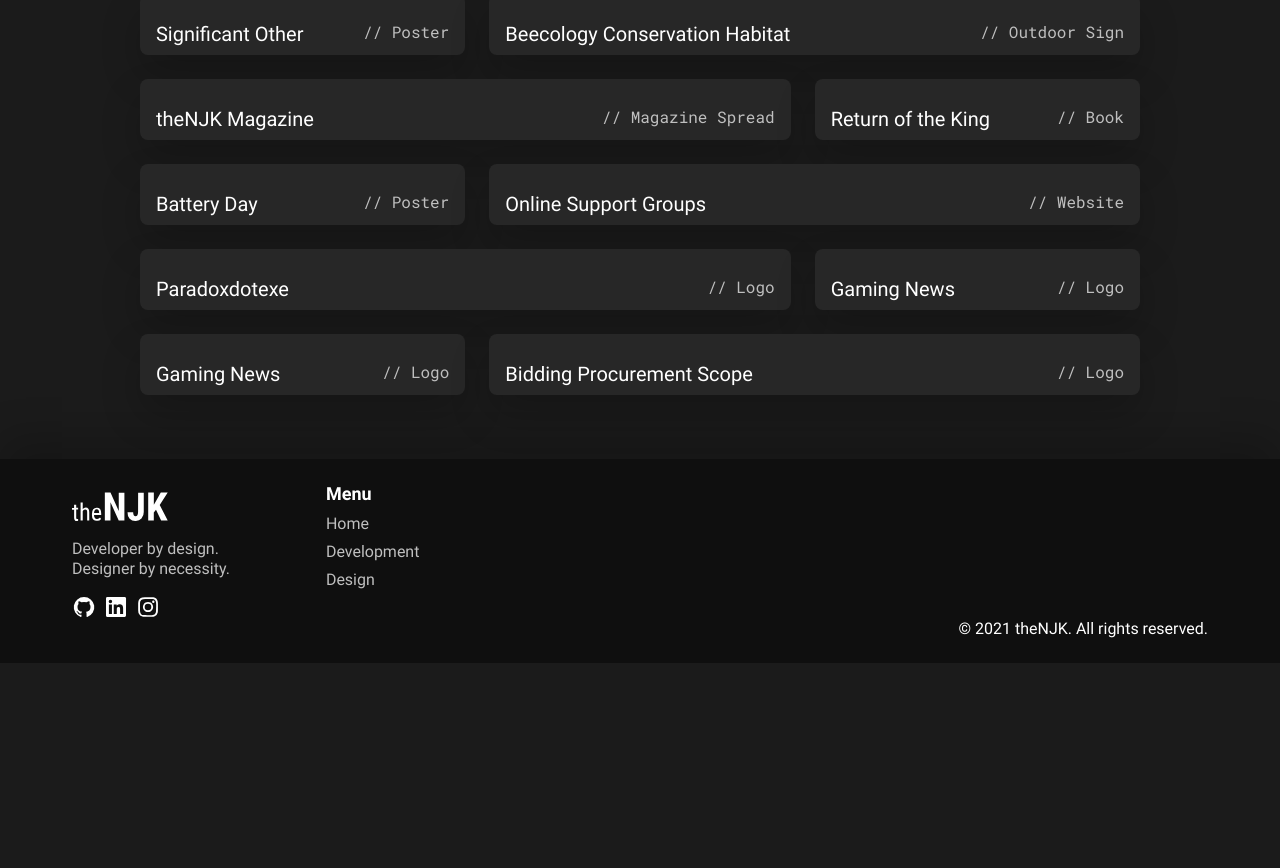
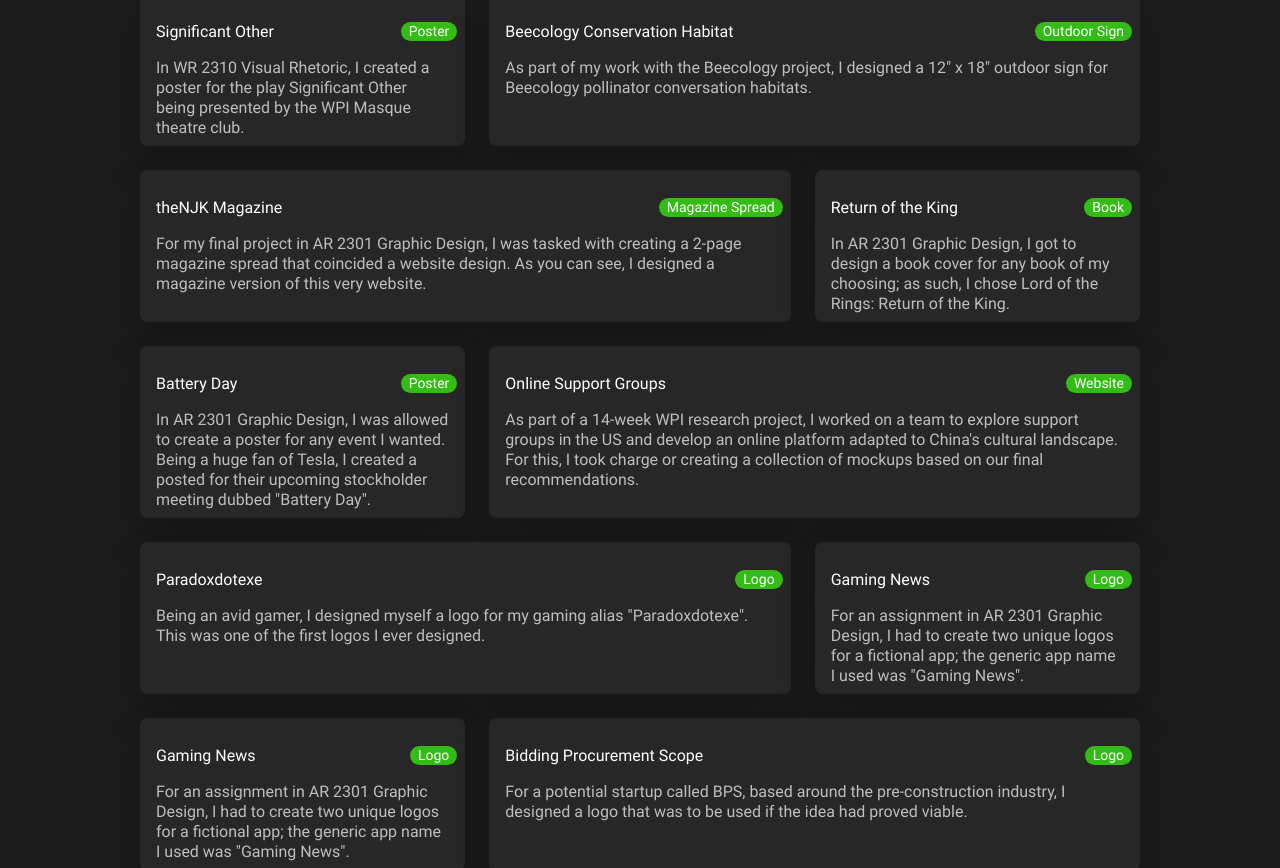
Before and after one commit to Paradoxdotexe/theNJK, a Vue app: page /design in a window 1280 px wide. Shown: the part 1000-1868 px from the top of the page. Before the commit the page ends 1663 px from the top, so only its background shows below. Built offline with nearby package versions, Linux system fonts and the light colour scheme.

Commit message:
Improve DesignCard design, improve DesignPage responsiveness, add DesignCard descriptions

```diff
--- a/src/components/ContentCard.vue
+++ b/src/components/ContentCard.vue
@@ -62,16 +62,7 @@ export default defineComponent({
     }
 
     .content-card__tag {
-      display: flex;
-      justify-content: center;
-      align-items: center;
-      margin-left: auto;
-      margin-right: -$gap-sm;
-      line-height: 80%;
-      background: $accent-primary;
-      border-radius: $gap-md;
-      font-size: $font-size-sm;
-      padding: $gap-sm * 0.5 $gap-sm;
+      @include mix-card-tag;
     }
 
     .content-card__subtitle,
--- a/src/components/design/DesignCard.vue
+++ b/src/components/design/DesignCard.vue
@@ -1,9 +1,12 @@
 <template>
   <div class="design-card">
     <img :src="computes.path" />
-    <div class="design-card__bottom">
-      <div class="design-card__title">{{ entry.title }}</div>
-      <div class="design-card__format">// {{ entry.format }}</div>
+    <div class="design-card__content">
+      <div class="design-card__top">
+        <div class="design-card__title">{{ entry.title }}</div>
+        <div class="design-card__tag">{{ entry.format }}</div>
+      </div>
+      <div class="design-card__description">{{ entry.description }}</div>
     </div>
   </div>
 </template>
@@ -51,32 +54,31 @@ export default defineComponent({
     width: 100%;
   }
 
-  .design-card__bottom {
+  .design-card__content {
     padding: $gap-sm $gap-md;
     display: flex;
-    justify-content: space-between;
+    flex-direction: column;
 
-    .design-card__title {
-      font-size: $font-size-lg;
+    .design-card__top {
+      margin-bottom: $gap-md;
+      display: flex;
+      justify-content: space-between;
+
+      .design-card__tag {
+        @include mix-card-tag;
+        margin-left: $gap-sm;
+      }
     }
 
-    .design-card__format {
-      font-size: $font-size-sm;
-      font-family: $font-family-secondary;
+    .design-card__description {
       color: $color-secondary;
     }
   }
 }
 
-@media (min-width: $breakpoint-xs) {
-  .design-card .design-card__bottom {
-    .design-card__title {
-      font-size: $font-size-xl;
-    }
-
-    .design-card__format {
-      font-size: $font-size-md;
+@media (min-width: $breakpoint-md) {
+  .design-card .design-card__bottom .design-card__title {
+      font-size: $font-size-lg;
     }
   }
-}
 </style>
--- a/src/data/design.ts
+++ b/src/data/design.ts
@@ -20,6 +20,7 @@ export enum ContentHeight {
 export interface DesignEntry {
   title: string;
   key: string;
+  description: string;
   format: ContentFormat;
   width: ContentWidth;
   height: ContentHeight
@@ -29,6 +30,7 @@ const DesignEntries: DesignEntry[] = [
   {
     title: 'Significant Other',
     key: 'SO',
+    description: 'In WR 2310 Visual Rhetoric, I created a poster for the play Significant Other being presented by the WPI Masque theatre club.',
     format: ContentFormat.POSTER,
     width: ContentWidth.SMALL,
     height: ContentHeight.TALL
@@ -36,6 +38,7 @@ const DesignEntries: DesignEntry[] = [
   {
     title: 'Beecology Conservation Habitat',
     key: 'BCH',
+    description: 'As part of my work with the Beecology project, I designed a 12" x 18" outdoor sign for Beecology pollinator conversation habitats.',
     format: ContentFormat.SIGN,
     width: ContentWidth.LARGE,
     height: ContentHeight.TALL
@@ -43,6 +46,7 @@ const DesignEntries: DesignEntry[] = [
   {
     title: 'theNJK Magazine',
     key: 'NJK',
+    description: 'For my final project in AR 2301 Graphic Design, I was tasked with creating a 2-page magazine spread that coincided a website design. As you can see, I designed a magazine version of this very website.',
     format: ContentFormat.SPREAD,
     width: ContentWidth.LARGE,
     height: ContentHeight.SHORT
@@ -50,6 +54,7 @@ const DesignEntries: DesignEntry[] = [
   {
     title: 'Return of the King',
     key: 'ROTK',
+    description: 'In AR 2301 Graphic Design, I got to design a book cover for any book of my choosing; as such, I chose Lord of the Rings: Return of the King.',
     format: ContentFormat.COVER,
     width: ContentWidth.SMALL,
     height: ContentHeight.SHORT
@@ -57,6 +62,7 @@ const DesignEntries: DesignEntry[] = [
   {
     title: 'Battery Day',
     key: 'BD',
+    description: 'In AR 2301 Graphic Design, I was allowed to create a poster for any event I wanted. Being a huge fan of Tesla, I created a posted for their upcoming stockholder meeting dubbed "Battery Day".',
     format: ContentFormat.POSTER,
     width: ContentWidth.SMALL,
     height: ContentHeight.TALL
@@ -64,6 +70,7 @@ const DesignEntries: DesignEntry[] = [
   {
     title: 'Online Support Groups',
     key: 'OSG',
+    description: 'As part of a 14-week WPI research project, I worked on a team to explore support groups in the US and develop an online platform adapted to China\'s cultural landscape. For this, I took charge or creating a collection of mockups based on our final recommendations.',
     format: ContentFormat.WEBSITE,
     width: ContentWidth.LARGE,
     height: ContentHeight.TALL
@@ -71,6 +78,7 @@ const DesignEntries: DesignEntry[] = [
   {
     title: 'Paradoxdotexe',
     key: 'PRDX',
+    description: 'Being an avid gamer, I designed myself a logo for my gaming alias "Paradoxdotexe". This was one of the first logos I ever designed.',
     format: ContentFormat.LOGO,
     width: ContentWidth.LARGE,
     height: ContentHeight.SHORT
@@ -78,6 +86,7 @@ const DesignEntries: DesignEntry[] = [
   {
     title: 'Gaming News',
     key: 'GN1',
+    description: 'For an assignment in AR 2301 Graphic Design, I had to create two unique logos for a fictional app; the generic app name I used was "Gaming News".',
     format: ContentFormat.LOGO,
     width: ContentWidth.SMALL,
     height: ContentHeight.SHORT
@@ -85,6 +94,7 @@ const DesignEntries: DesignEntry[] = [
   {
     title: 'Gaming News',
     key: 'GN2',
+    description: 'For an assignment in AR 2301 Graphic Design, I had to create two unique logos for a fictional app; the generic app name I used was "Gaming News".',
     format: ContentFormat.LOGO,
     width: ContentWidth.SMALL,
     height: ContentHeight.SHORT
@@ -92,6 +102,7 @@ const DesignEntries: DesignEntry[] = [
   {
     title: 'Bidding Procurement Scope',
     key: 'BPS',
+    description: 'For a potential startup called BPS, based around the pre-construction industry, I designed a logo that was to be used if the idea had proved viable.',
     format: ContentFormat.LOGO,
     width: ContentWidth.LARGE,
     height: ContentHeight.SHORT
--- a/src/pages/DesignPage.vue
+++ b/src/pages/DesignPage.vue
@@ -16,18 +16,18 @@
       <ContentHeader path="C:\Users\Nathan\Design" title="Assorted Designs">
         Designs that I have done throughout my project career.
       </ContentHeader>
+      <template v-for="(entryRows, i) of [refs.fullEntryRows, refs.partialEntryRows]" :key="i">
         <div
-        v-for="(entryRow, i) of refs.entryRows"
+          v-for="(entryRow, i) of entryRows"
           :key="i"
-        class="design-entries__cards"
+          class="design-entries__grid"
           :style="{ 'grid-template-columns': getTemplateColumns(entryRow) }">
           <DesignCard
             v-for="entry of entryRow"
             :key="entry.key"
-          :entry="entry"
-          class="design-entries__card"
-        />
+            :entry="entry" />
         </div>
+      </template>
     </div>
   </div>
 </template>
@@ -50,7 +50,9 @@ export default defineComponent({
   setup() {
     const refs = reactive({
       entryRows: [] as DesignEntry[][],
-      maxWidth: 1
+      fullEntryRows: [] as DesignEntry[][],
+      partialEntryRows: [] as DesignEntry[][],
+      minWidth: 0 // represents min sum of grid template column widths ex. 3 = 1fr 2fr, 2 = 1fr 1fr or 2fr, 1 = 1fr or 2fr
     });
 
     onBeforeMount(() => {
@@ -58,20 +60,26 @@ export default defineComponent({
       window.addEventListener('resize', () => calculateEntryRows());
     });
 
+    const getRowWidth = (entryRow: DesignEntry[]): number => {
+      return entryRow.reduce((width, entry) => width + entry.width, 0)
+    }
+
     function calculateEntryRows() {
-      const newMaxWidth = window.innerWidth < parseInt(exports.breakpointXS) ? 1 :
+      // get min row width via exported breakpoints
+      const newMinWidth = window.innerWidth < parseInt(exports.breakpointSM) ? 1 :
         (window.innerWidth < parseInt(exports.breakpointMD) ? 2 : 3);
-      if (newMaxWidth !== refs.maxWidth) {
-        refs.maxWidth = newMaxWidth;
+
+      if (newMinWidth !== refs.minWidth) {
+        refs.minWidth = newMinWidth;
         refs.entryRows = [];
         const entries = [...DesignEntries];
         while (entries.length > 0) {
           // create new row
           refs.entryRows.push([entries[0]]);
-          if (entries[0].width < refs.maxWidth) {
+          if (entries[0].width < refs.minWidth) {
             // find complementary entry based on width and height
             for (let i = 1; i < entries.length; i++) {
-              if (entries[i].width + entries[0].width === refs.maxWidth && entries[i].height === entries[0].height) {
+              if (entries[i].width + entries[0].width === refs.minWidth && entries[i].height === entries[0].height) {
                 // add entry to row and delete from list of entries
                 refs.entryRows[refs.entryRows.length - 1].push(entries[i]);
                 entries.splice(i, 1);
@@ -83,10 +91,23 @@ export default defineComponent({
           entries.splice(0, 1);
         }
       }
+
+      // divide entry rows into full and partial
+      refs.fullEntryRows = [];
+      refs.partialEntryRows = [];
+      refs.entryRows.forEach(entryRow => {
+        if (getRowWidth(entryRow) >= refs.minWidth) {
+          refs.fullEntryRows.push(entryRow);
+        } else {
+          refs.partialEntryRows.push(entryRow);
+        }
+      });
     }
 
     function getTemplateColumns(entryRow: DesignEntry[]) {
-      return entryRow.reduce((prev, curr) => prev + `${ curr.width * 3 / refs.maxWidth }fr `, '')
+      // add filler column to partial entry rows
+      const filler = refs.minWidth > getRowWidth(entryRow) ? `${refs.minWidth - getRowWidth(entryRow)}fr` : '';
+      return entryRow.reduce((prev, curr) => prev + `${ curr.width }fr `, '') + filler
     }
 
     return {
@@ -109,13 +130,14 @@ export default defineComponent({
     @include mix-framework;
     display: flex;
     flex-direction: column;
+    $grid-gap: $gap-lg;
 
-    .design-entries__cards {
+    .design-entries__grid {
       display: grid;
-      grid-gap: $gap-lg;
+      grid-gap: $grid-gap;
 
       &:not(:last-child) {
-        margin-bottom: $gap-lg;
+        margin-bottom: $grid-gap;
       }
     }
   }
--- a/src/styles/_exports.module.scss
+++ b/src/styles/_exports.module.scss
@@ -1,6 +1,6 @@
 @import 'variables';
 
 :export {
-  breakpointXS: $breakpoint-xs;
+  breakpointSM: $breakpoint-sm;
   breakpointMD: $breakpoint-md;
 }
--- a/src/styles/_mixins.scss
+++ b/src/styles/_mixins.scss
@@ -122,6 +122,20 @@ $shadow-blur: 40px;
   padding: $gap-sm * 1.5 $gap-md;
 }
 
+@mixin mix-card-tag {
+  height: min-content;
+  margin-left: auto;
+  margin-right: -$gap-sm;
+  line-height: 80%;
+  background: $accent-primary;
+  border-radius: $gap-md;
+  font-size: $font-size-sm;
+  padding: $gap-sm * 0.5 $gap-sm;
+  display: flex;
+  justify-content: center;
+  align-items: center;
+}
+
 // frameworks
 $framework-width: 1000px;
 $framework-width-extended: 1280px;
```
Lines whose indentation alone changed are shown as unchanged.
